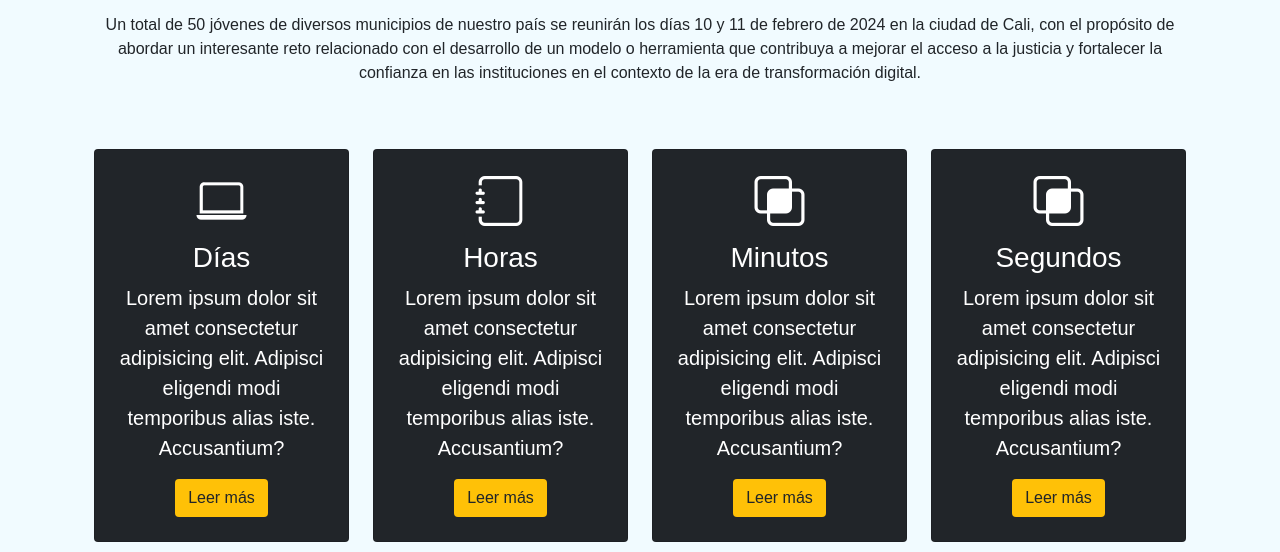
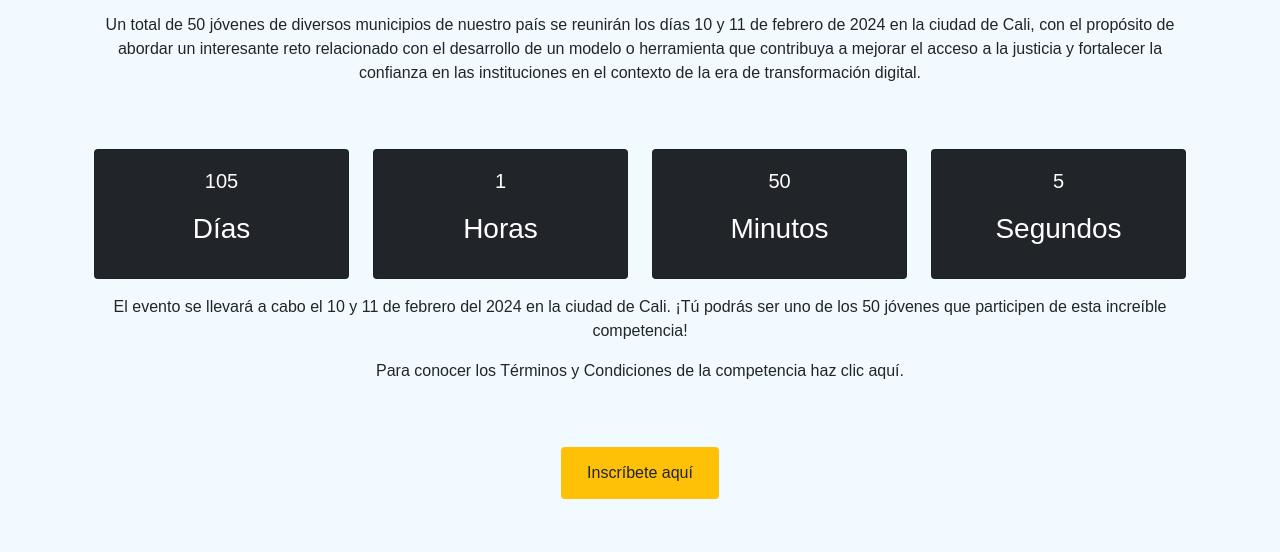
Before and after one commit to SebastianCaballero/WebSiteHXC, a plain HTML site: page Components/index.html in a window 1280 px wide. Shown: the part 400-952 px from the top of the page. Drawn offline with nearby package versions, Linux system fonts and the light colour scheme.

Commit message:
Script implemented for the count down

```diff
--- a/Components/index.html
+++ b/Components/index.html
@@ -66,43 +66,35 @@
                 </div>
             </div>
             <div class="row">
-              <div class="col-12 col-md-12 col-lg-3">
+              <div class="col-6 col-md-6 col-lg-3">
                   <div class="card text-white text-center bg-dark pb-2">
                       <div class="card-body">
-                          <i class="bi bi-laptop"></i>
+                          <p id="days" class="lead">00</p>
                           <h3 class="card-title">Días</h3>
-                          <p class="lead">Lorem ipsum dolor sit amet consectetur adipisicing elit. Adipisci eligendi modi temporibus alias iste. Accusantium?</p>
-                          <button class="btn bg-warning text-dark">Leer más</button>
                       </div>
                   </div>
               </div>
-                <div class="col-12 col-md-12 col-lg-3">
+                <div class="col-6 col-md-6 col-lg-3">
                     <div class="card text-white text-center bg-dark pb-2">
                         <div class="card-body">
-                          <i class="bi bi-journal"></i>
+                            <p id="hours" class="lead">00</p>
                             <h3 class="card-title">Horas</h3>
-                            <p class="lead">Lorem ipsum dolor sit amet consectetur adipisicing elit. Adipisci eligendi modi temporibus alias iste. Accusantium?</p>
-                            <button class="btn bg-warning text-dark">Leer más</button>
                         </div>
                     </div>
                 </div>
-                <div class="col-12 col-md-12 col-lg-3">
+                <div class="col-6 col-md-6 col-lg-3">
                     <div class="card text-white text-center bg-dark pb-2">
                         <div class="card-body">
-                          <i class="bi bi-intersect"></i>
+                            <p id="minutes" class="lead">00</p>
                             <h3 class="card-title">Minutos</h3>
-                            <p class="lead">Lorem ipsum dolor sit amet consectetur adipisicing elit. Adipisci eligendi modi temporibus alias iste. Accusantium?</p>
-                            <button class="btn bg-warning text-dark">Leer más</button>
                         </div>
                     </div>
                 </div>
-                <div class="col-12 col-md-12 col-lg-3">
+                <div class="col-6 col-md-6 col-lg-3">
                     <div class="card text-white text-center bg-dark pb-2">
                         <div class="card-body">
-                          <i class="bi bi-intersect"></i>
+                            <p id="seconds" class="lead">00</p>
                             <h3 class="card-title">Segundos</h3>
-                            <p class="lead">Lorem ipsum dolor sit amet consectetur adipisicing elit. Adipisci eligendi modi temporibus alias iste. Accusantium?</p>
-                            <button class="btn bg-warning text-dark">Leer más</button>
                         </div>
                     </div>
                 </div>
@@ -469,6 +461,32 @@
 
 
     <!-- All Js -->
+    <script>
+        var countDownDate = new Date("Feb 9, 2024 00:00:00").getTime();
+        var x = setInterval(function(){
+            var now = new Date().getTime();
+            var distance = countDownDate - now;
+
+            var days = Math.floor(distance / (1000 * 60 * 60 * 24));
+            var hours = Math.floor((distance % (1000 * 60 * 60 * 24)) / (1000 * 60 * 60));
+            var minutes = Math.floor((distance % (1000 * 60 * 60)) / (1000 * 60));
+            var seconds = Math.floor((distance % (1000 * 60)) / 1000);
+
+            document.getElementById("days").innerHTML = days;
+            document.getElementById("hours").innerHTML = hours;
+            document.getElementById("minutes").innerHTML = minutes;
+            document.getElementById("seconds").innerHTML = seconds;
+
+            if (distance < 0) {
+                clearInterval(x);
+                document.getElementById("days").innerHTML = "00";
+                document.getElementById("hours").innerHTML = "00";
+                document.getElementById("minutes").innerHTML = "00";
+                document.getElementById("seconds").innerHTML = "00";
+            }
+
+        }, 1000);
+    </script>
     <script src="js/bootstrap.bundle.min.js"></script>
     <script src="js/script.js"></script>
 
```
